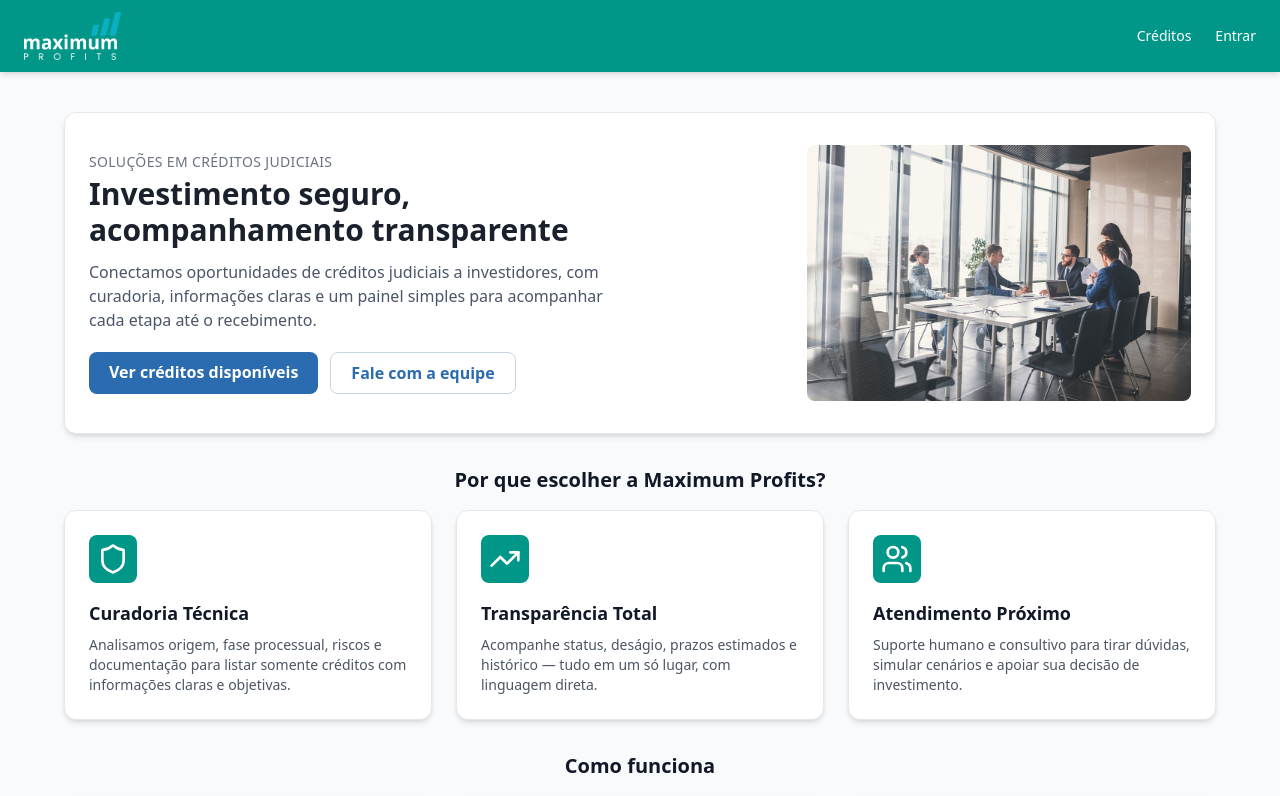
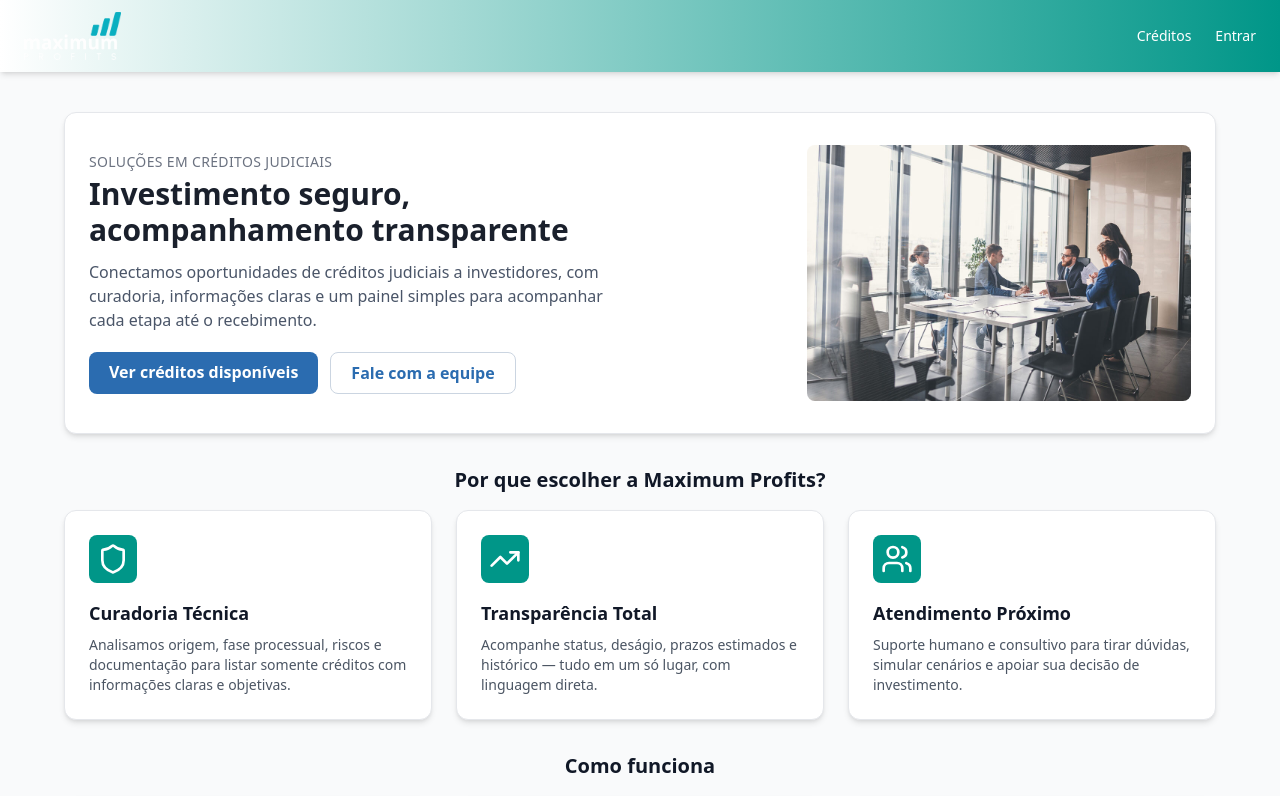
Before and after one commit to skcbroo/front_maximum, a React (Vite) app: page / in a window 1280 px wide. Shown: the top 796 px of the page. Built offline with nearby package versions, Linux system fonts and the light colour scheme.

Commit message:
Update Navbar.jsx

```diff
--- a/src/components/Navbar.jsx
+++ b/src/components/Navbar.jsx
@@ -13,7 +13,7 @@ export default function NavbarLayout({ children }) {
   return (
     <div className="min-h-screen bg-[#F9FAFB] text-[#111827]">
       {/* Navbar */}
-      <nav className="bg-[#009688] text-white shadow-md px-6 py-3 flex items-center justify-between select-none">
+<nav className="bg-gradient-to-r from-white to-[#009688] text-white shadow-md px-6 py-3 flex items-center justify-between select-none">
         {/* Logo clicável */}
         <div className="flex items-center gap-2">
           <Link to="/">
```
